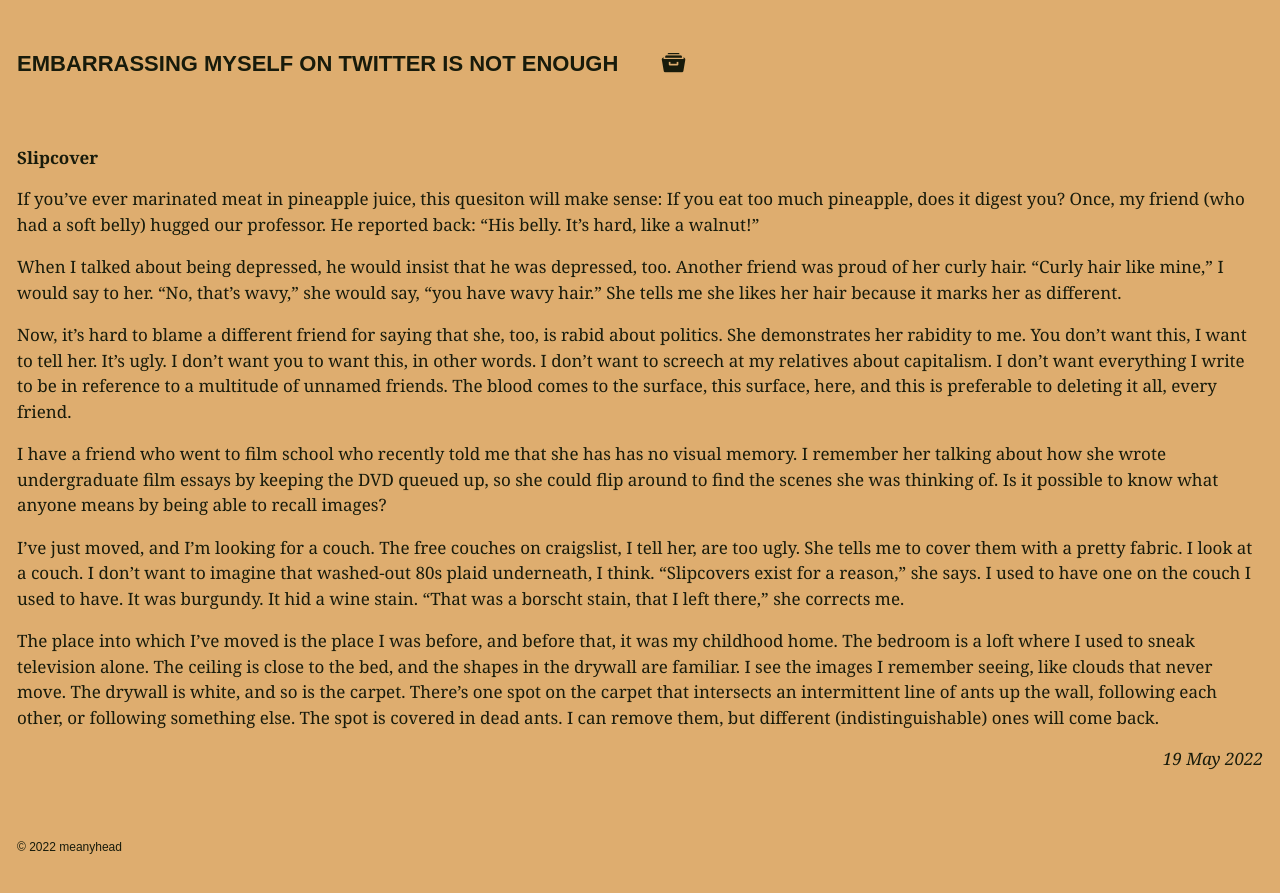
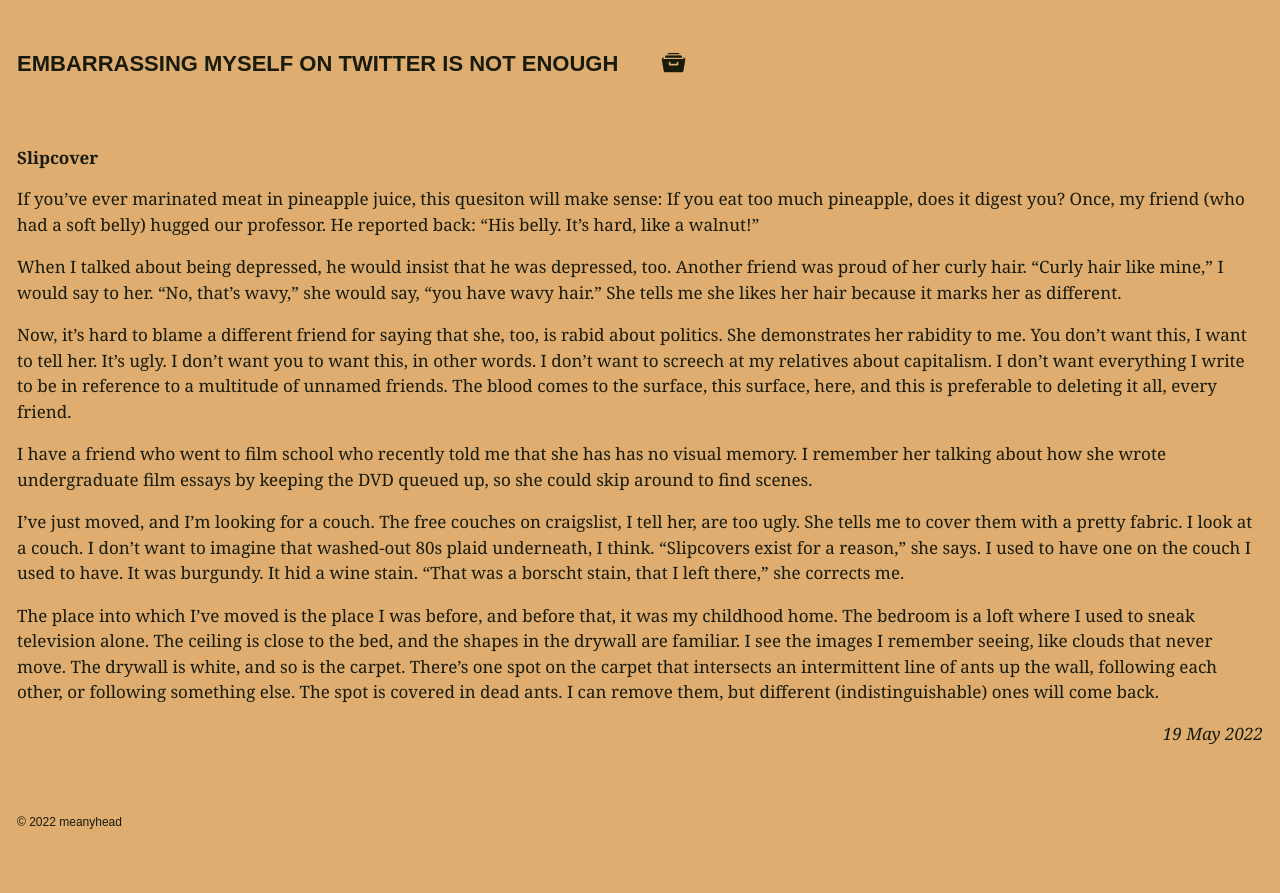
Before and after one commit to meanyhead/meanyhead.github.io, a Jekyll site: the page built from _posts/2022-5-19-slipcover.md, in a window 1280 px wide. Shown: the top 893 px of the page. Built offline with Jekyll 4.4.1, drawn with Linux system fonts in a browser that asks for light colours; comment, search, counter and statistics services are not loaded.

Commit message:
auto Thu 05/19/2022  09:20 AM

```diff
--- a/_posts/2022-5-19-slipcover.md
+++ b/_posts/2022-5-19-slipcover.md
@@ -9,7 +9,7 @@ When I talked about being depressed, he would insist that he was depressed, too.
 
 Now, it's hard to blame a different friend for saying that she, too, is rabid about politics. She demonstrates her rabidity to me. You don't want this, I want to tell her. It's ugly. I don't want you to want this, in other words. I don't want to screech at my relatives about capitalism. I don't want everything I write to be in reference to a multitude of unnamed friends. The blood comes to the surface, this surface, here, and this is preferable to deleting it all, every friend.
 
-I have a friend who went to film school who recently told me that she has has no visual memory. I remember her talking about how she wrote undergraduate film essays by keeping the DVD queued up, so she could flip around to find the scenes she was thinking of. Is it possible to know what anyone means by being able to recall images?
+I have a friend who went to film school who recently told me that she has has no visual memory. I remember her talking about how she wrote undergraduate film essays by keeping the DVD queued up, so she could skip around to find scenes.
 
 I've just moved, and I'm looking for a couch. The free couches on craigslist, I tell her, are too ugly. She tells me to cover them with a pretty fabric. I look at a couch. I don't want to imagine that washed-out 80s plaid underneath, I think. "Slipcovers exist for a reason," she says. I used to have one on the couch I used to have. It was burgundy. It hid a wine stain. "That was a borscht stain, that I left there," she corrects me.
 
--- a/publish_time.txt
+++ b/publish_time.txt
@@ -1 +1 @@
-09:15 AM
+09:16 AM
```
